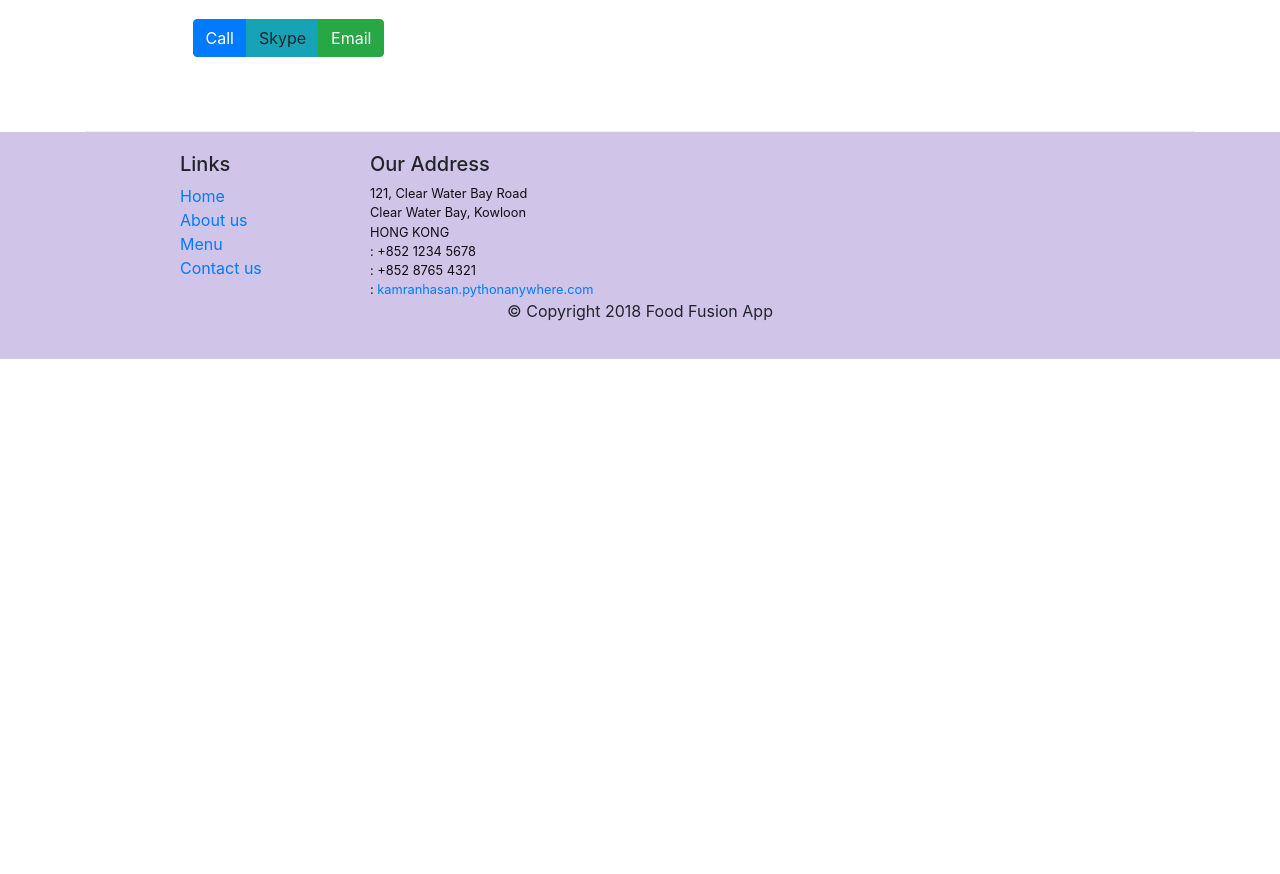
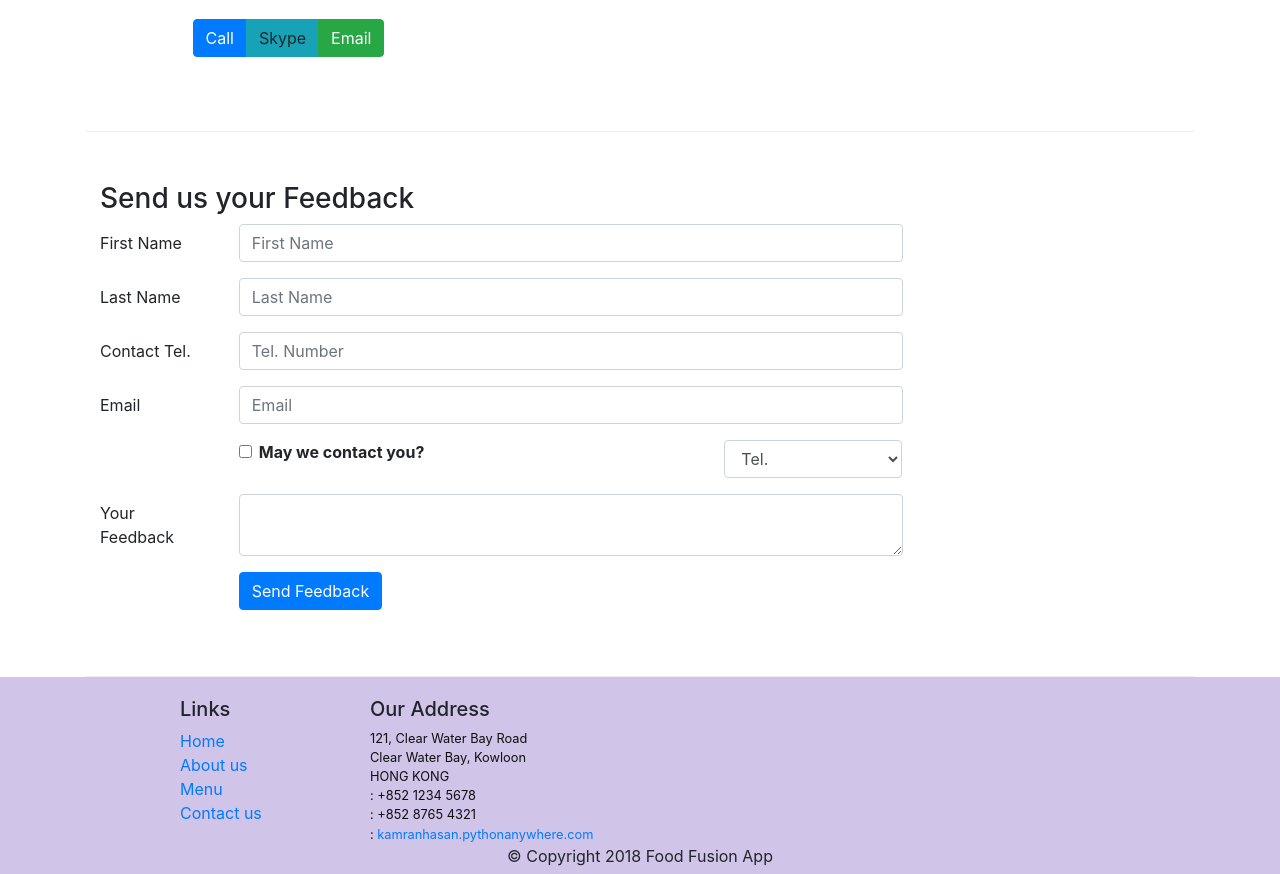
Before and after one commit to kamranhasan/React-Menu-App, a React (Create React App) app: page /contactus in a window 1280 px wide. Shown: the part 740-1614 px from the top of the page. Before the commit the page ends 1099 px from the top, so only its background shows below. Built offline with nearby package versions, Linux system fonts and the light colour scheme; the HTML template or start-up script is replaced by a standard one.

Commit message:
Controlled form added

```diff
--- a/src/Components/ContactComponent.js
+++ b/src/Components/ContactComponent.js
@@ -1,8 +1,38 @@
-import React from 'react';
-import { Breadcrumb,BreadcrumbItem } from 'reactstrap';
+import React, { Component } from 'react';
+import { Breadcrumb,BreadcrumbItem,Form,Button,FormGroup,Label,Input,Col } from 'reactstrap';
 import { Link } from 'react-router-dom';
 
-function Contact(props) {
+class Contact extends Component{
+    constructor(props){
+        super(props);
+        this.state={
+            firstname: '',
+            lastname: '',
+            telnum: '',
+            email: '',
+            agree: false,
+            contactType: 'Tel.',
+            message: '',
+        }
+        this.handleSubmit = this.handleSubmit.bind(this);
+        this.handleInputChange = this.handleInputChange.bind(this);
+    }
+    handleInputChange(event){
+        const target=event.target;
+        const value=target.type === 'checkbox' ? target.checked:target.value;
+        const name=target.name;
+        this.setState({
+            [name]:value,
+        });
+    }
+    handleSubmit(event){
+        console.log('current state is: ' + JSON.stringify(this.state));
+        alert('current state is: ' + JSON.stringify(this.state));
+        event.preventDefault();
+    }
+
+    render(){
+
     return(
         <div className="container">
             <div className='row'>
@@ -41,8 +71,70 @@
                     </div>
                 </div>
             </div>
+            <div className='row row-content'>
+                <div className='col-12'>
+                    <h3>Send us your Feedback</h3>
+                </div>
+                <div className='col-12 col-md-9'>
+                    <Form onSubmit={this.handleSubmit} >
+                        <FormGroup row>
+                            <Label htmlFor='firstname' md={2}>First Name</Label>
+                            <Col md={10}>
+                                <Input onChange={this.handleInputChange} type='text' id='firstname' name='firstname' placeholder='First Name' value={this.state.firstname} />
+                            </Col>
+                        </FormGroup>
+                        <FormGroup row>
+                            <Label htmlFor='lastname' md={2}>Last Name</Label>
+                            <Col md={10}>
+                                <Input onChange={this.handleInputChange} type='text' id='lastname' name='lastname' placeholder='Last Name' value={this.state.lastname} />
+                            </Col>
+                        </FormGroup>
+                        <FormGroup row>
+                            <Label htmlFor='telnum' md={2}>Contact Tel.</Label>
+                            <Col md={10}>
+                                <Input onChange={this.handleInputChange} type='tel' id='telnum' name='telnum' placeholder='Tel. Number' value={this.state.telnum} />
+                            </Col>
+                        </FormGroup>
+                        <FormGroup row>
+                            <Label htmlFor='email' md={2}>Email</Label>
+                            <Col md={10}>
+                                <Input onChange={this.handleInputChange} type='email' id='email' name='email' placeholder='Email' value={this.state.email} />
+                            </Col>
+                        </FormGroup>
+                        <FormGroup row>
+                            <Col md={{size:6, offset:2}}>
+                                <FormGroup check>
+                                    <Label check>
+                                        <Input onChange={this.handleInputChange} type='checkbox' name='agree' checked={this.state.agree} />{' '}
+                                        <strong>May we contact you?</strong>
+                                    </Label>
+                                </FormGroup>
+                            </Col>
+                            <Col md={{size:3, offset:1}}>
+                                <Input onChange={this.handleInputChange} type='select' name='contactType' value={this.state.contactType} >
+                                    <option>Tel.</option>
+                                    <option>Email</option>
+                                </Input>
+                            </Col>
+                        </FormGroup>
+                        <FormGroup row>
+                            <Label htmlFor='feedback' md={2}>Your Feedback</Label>
+                            <Col md={10}>
+                                <Input onChange={this.handleInputChange} type='textarea' id='message' name='message' row='12' value={this.state.message} />
+                            </Col>
+                        </FormGroup>
+                        <FormGroup row>
+                            <Col md={{size:10, offset:2}}>
+                                <Button type='submit' color='primary' >
+                                    Send Feedback
+                                </Button>
+                            </Col>
+                        </FormGroup>
+                    </Form>
+                </div>
+            </div>
         </div>
-    );
+    );}
 }
 
 export default Contact;
```
